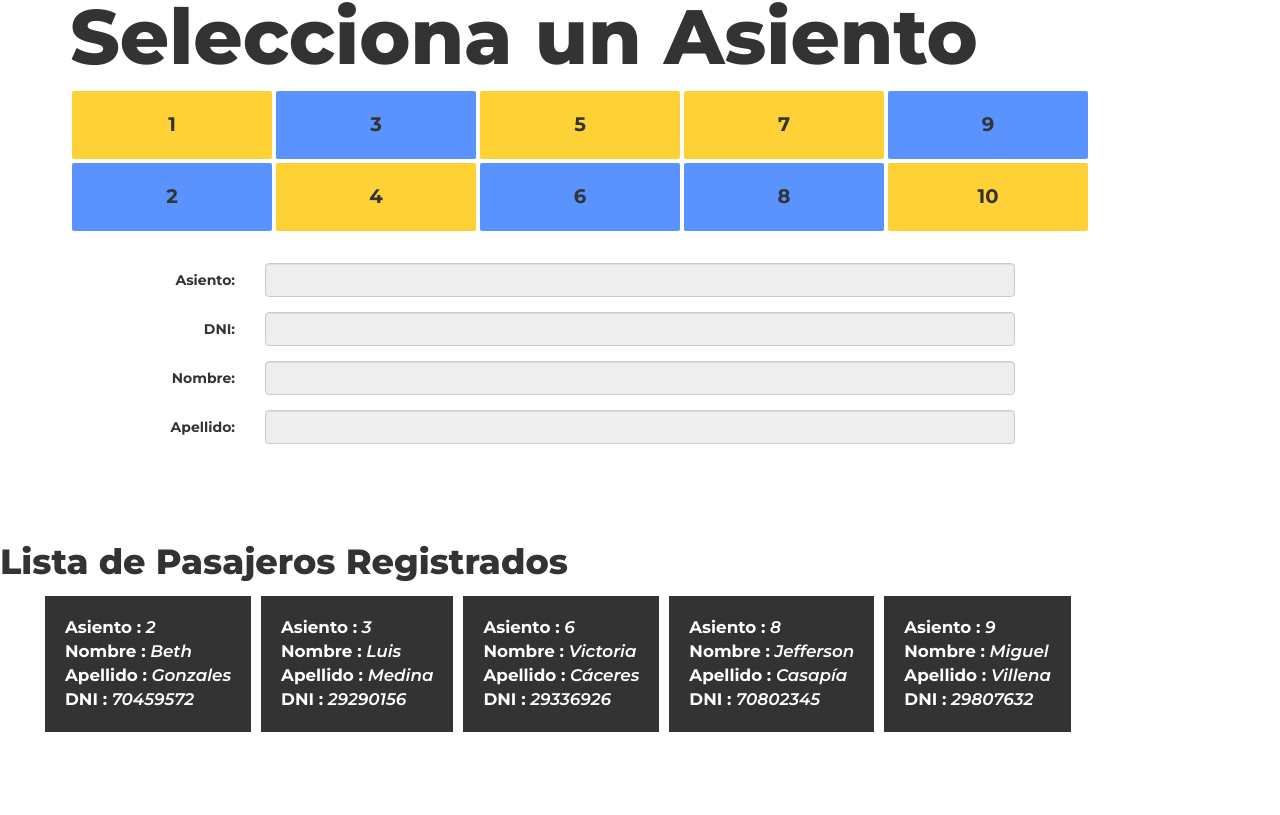
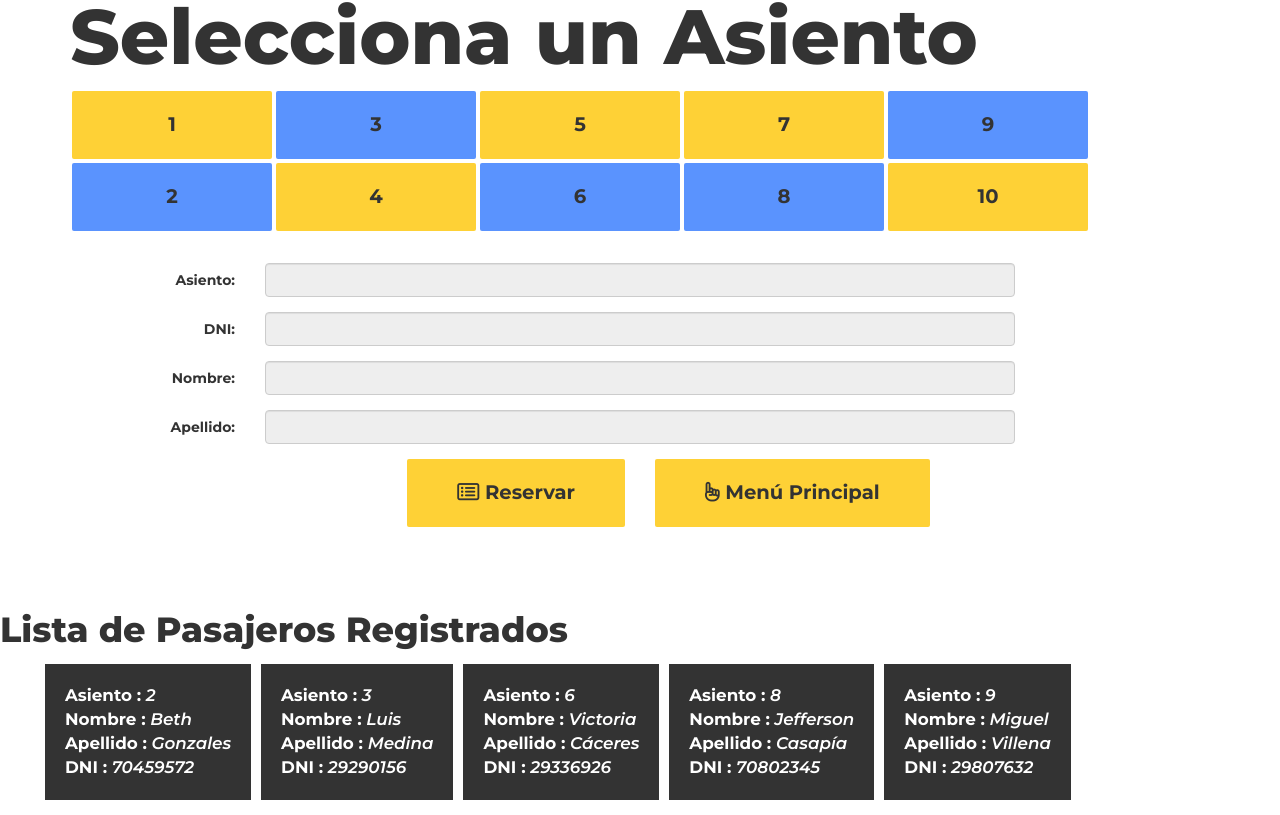
Before and after one commit to luisaGonzales/ReservaAsientos-React, a React (Create React App) app: page / in a window 1280 px wide. Shown: the part 1416-2231 px from the top of the page. Before the commit the page ends 2163 px from the top, so only its background shows below. Built offline with nearby package versions, Linux system fonts and the light colour scheme; a web font is replaced by a local one.

Commit message:
Prueba de clase No-display

```diff
--- a/src/index.css
+++ b/src/index.css
@@ -3,6 +3,9 @@
   font-family: 'Montserrat', sans-serif;
 }
 
+.no-display{
+  display: none;
+}
 p{
   margin: 0 !important;
 }
--- a/src/index.js
+++ b/src/index.js
@@ -40,7 +40,7 @@ const App = ({arr}) =>{
                     </div>
                 </div>
             </section>
-            <section id="reservarAsiento" className="no-display">
+            <section id="reservarAsiento">
                 <div className="container">
                     <div className="row" id="tituloReservar">
                         <div className="col-lg-12 col-md-12 col-sm-12 col-xs-12 ">
@@ -90,6 +90,17 @@ const App = ({arr}) =>{
                             <label className="control-label col-sm-2" for="">Apellido:</label>
                             <div className="col-sm-8">
                                 <input type="text" className="form-control" id="userApellido" disabled />
+                            </div>
+                        </div>
+                    </div>
+                    <div className="row text-center">
+                        <div className="col-lg-12 col-md-12 col-sm-12 col-xs-12">
+                            <div className="col-lg-6 col-md-6 col-sm-6 col-xs-6">
+                                <p><a className="btn btn-primary pull-right" role="button" id="btnReservar"><i className="fa fa-list-alt" aria-hidden="true"></i> Reservar</a></p>
+                                <p><a className="btn btn-primary pull-right no-display" role="button" id="btnCancelar"><i className="fa fa-window-close-o" aria-hidden="true"></i> Liberar</a></p>
+                            </div>
+                            <div className="col-lg-6 col-md-6 col-sm-6 col-xs-6">
+                                <p><a className="btn btn-primary pull-left" role="button" id="btnVolver"><i className="fa fa-hand-o-up" aria-hidden="true"></i> Menú Principal</a></p>
                             </div>
                         </div>
                     </div>
```
